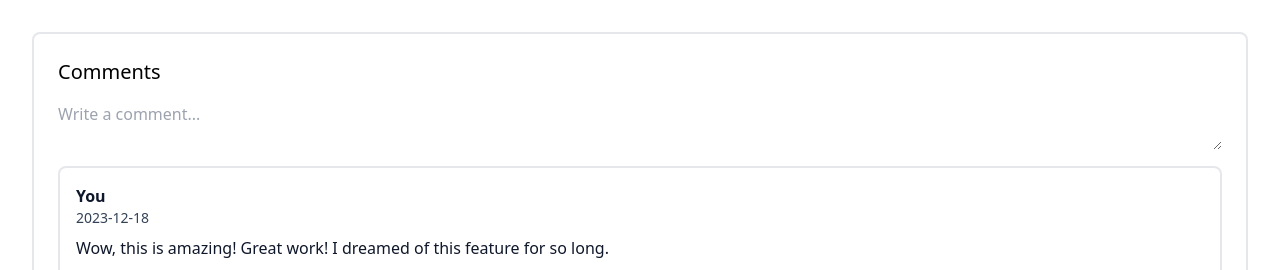
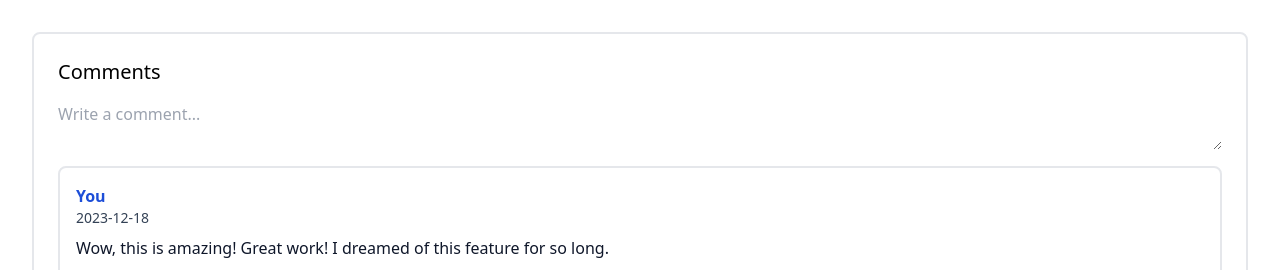
Before and after one commit to svbpz/heatpump, a React (Vite) app: page / in a window 1280 px wide. Shown: the top 270 px of the page. Built offline with nearby package versions, Linux system fonts and the light colour scheme.

Commit message:
style: highlight own comments and adjust nested comments styles

```diff
--- a/src/components/CommentSection/Comment.tsx
+++ b/src/components/CommentSection/Comment.tsx
@@ -3,21 +3,31 @@ import { CommentType } from "../../types";
 
 type CommentProps = {
   comment: CommentType;
+  nested?: boolean;
 };
 
-const Comment = ({ comment }: CommentProps) => {
+const Comment = ({ comment, nested = false }: CommentProps) => {
   const [showReplies, setShowReplies] = useState(false);
 
   const { author, date, content, replies } = comment;
   const hasReplies = replies.length > 0;
+  const isOwner = author === "You";
 
   const toggleReplies = () => setShowReplies((state) => !state);
 
+  const containerStyles = nested
+    ? `text-slate-900 py-2 pl-4 mb-4 border-l-2 hover:bg-slate-100 ${
+        isOwner ? "border-blue-500" : ""
+      }`
+    : "text-slate-900 p-4 mb-6 border-2 rounded-lg hover:bg-slate-50 ";
+
   return (
-    <article className="text-slate-900 p-4 mb-6 border-2 rounded-lg hover:bg-slate-50">
+    <article className={containerStyles}>
       <div className="flex items-center justify-between mb-2">
         <div className="flex flex-col">
-          <h3 className="font-semibold">{author}</h3>
+          <h3 className={`font-semibold ${isOwner ? "text-blue-700" : ""}`}>
+            {author}
+          </h3>
           <p className="text-slate-700 text-sm">{date}</p>
         </div>
       </div>
@@ -32,7 +42,7 @@ const Comment = ({ comment }: CommentProps) => {
       {showReplies && (
         <div className="ml-2 mt-4">
           {replies.map((reply) => (
-            <Comment key={reply.id} comment={reply} />
+            <Comment key={reply.id} comment={reply} nested />
           ))}
         </div>
       )}
```
